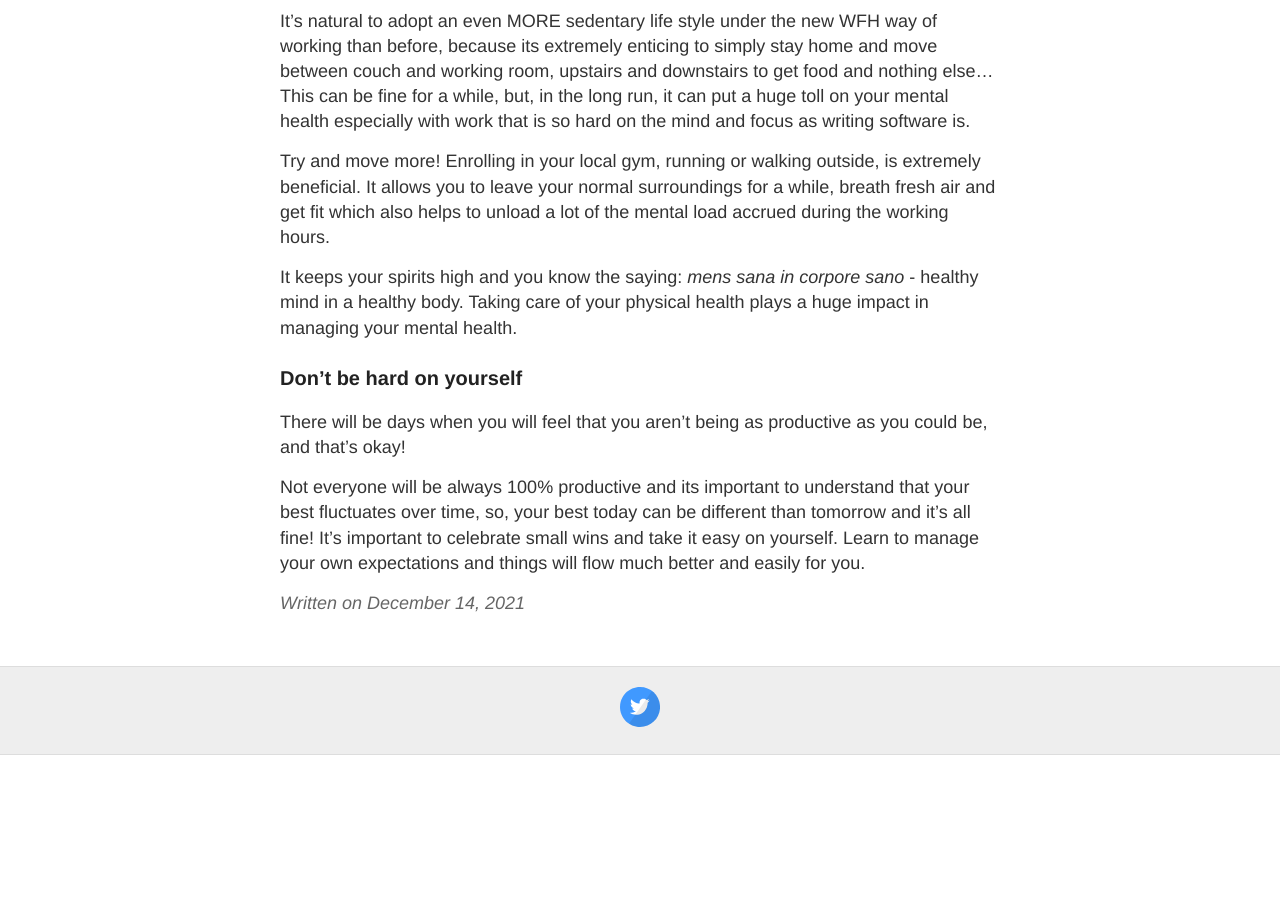
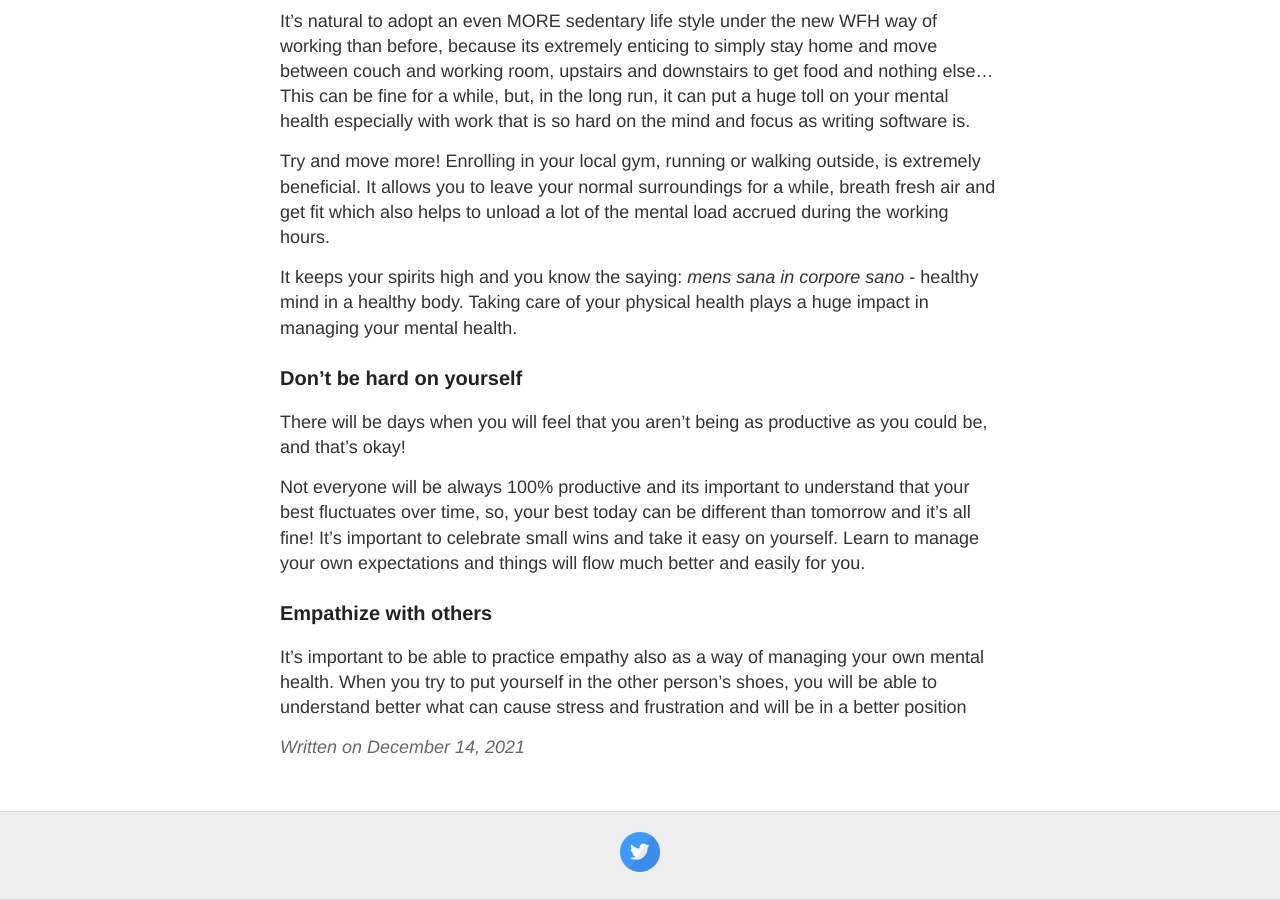
Before and after one commit to bruno-oliveira/techblog, a Jekyll site: the page built from _posts/2021-12-14-Prioritizing-mental-health-at-work.md, in a window 1280 px wide and 900 px high, scrolled down 1454 px. Built offline with Jekyll 4.4.1, drawn with Linux system fonts in a browser that asks for light colours; our own code applies the rules of GitHub Pages for plain Markdown files; before the commit the page ends 2209 px from its top, so only the background shows below that.

Commit message:
Update 2021-12-14-Prioritizing-mental-health-at-work.md

```diff
--- a/_posts/2021-12-14-Prioritizing-mental-health-at-work.md
+++ b/_posts/2021-12-14-Prioritizing-mental-health-at-work.md
@@ -29,3 +29,7 @@ It keeps your spirits high and you know the saying: _mens sana in corpore sano_
 There will be days when you will feel that you aren't being as productive as you could be, and that's okay!
 
 Not everyone will be always 100% productive and its important to understand that your best fluctuates over time, so, your best today can be different than tomorrow and it's all fine! It's important to celebrate small wins and take it easy on yourself. Learn to manage your own expectations and things will flow much better and easily for you.
+
+### Empathize with others
+
+It's important to be able to practice empathy also as a way of managing your own mental health. When you try to put yourself in the other person's shoes, you will be able to understand better what can cause stress and frustration and will be in a better position
```
